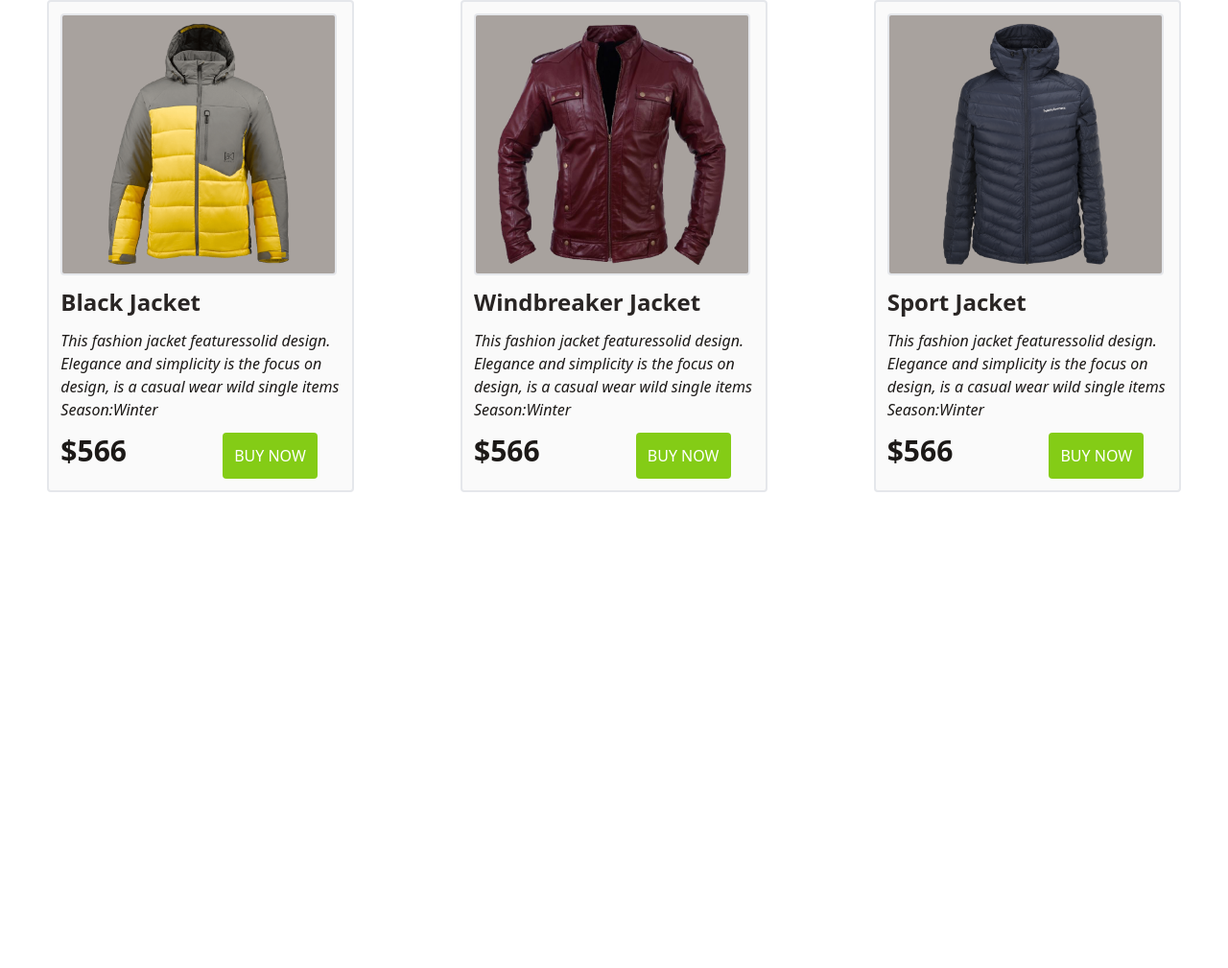
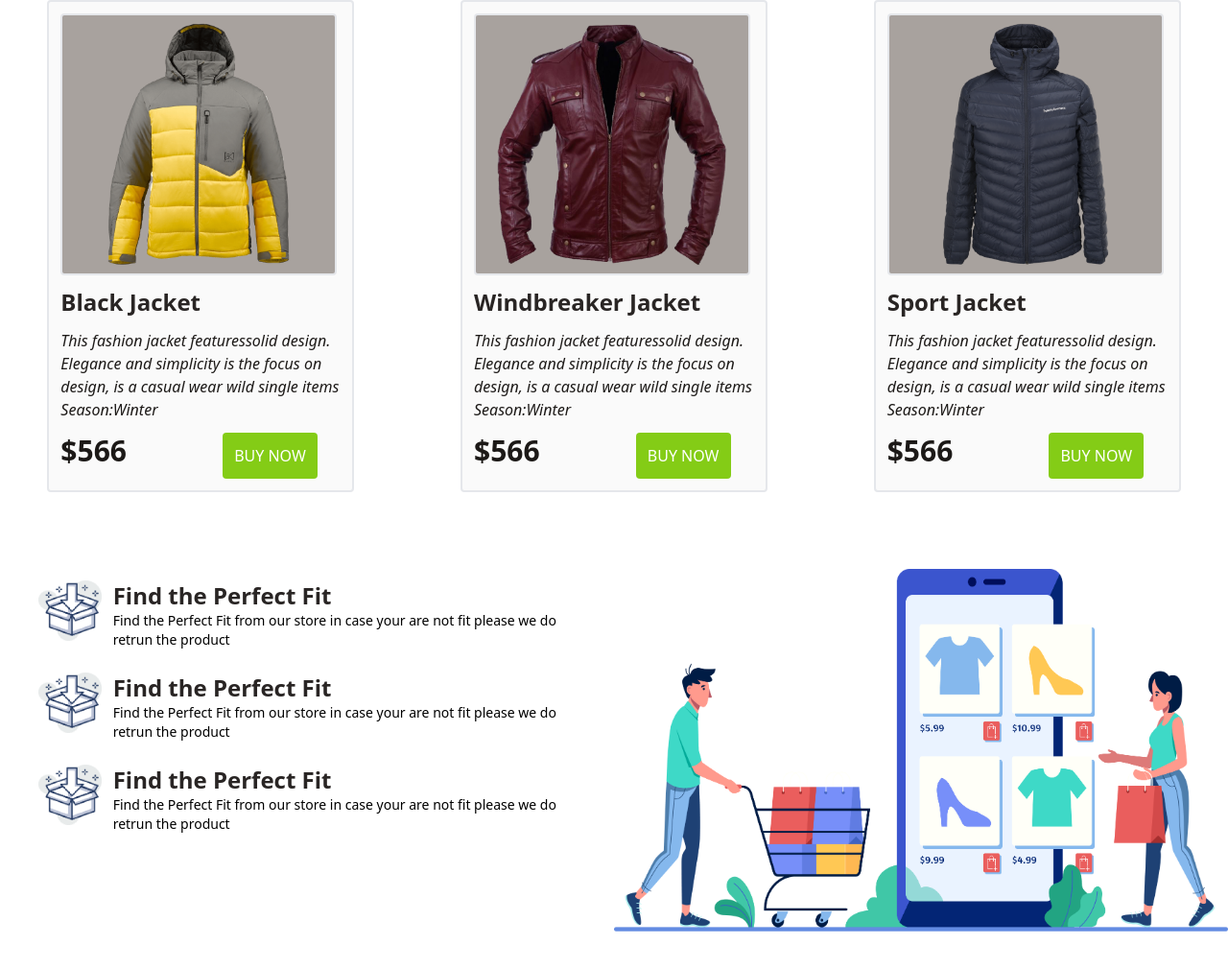
Before and after one commit to srabon0/penguin-tailwind, a plain HTML site: page index.html in a window 1280 px wide. Shown: the part 1425-2434 px from the top of the page at 96% size. Before the commit the page ends 1998 px from the top, so only its background shows below. Drawn offline with nearby package versions, Linux system fonts and the light colour scheme.

Commit message:
review section order

```diff
--- a/index.html
+++ b/index.html
@@ -146,6 +146,39 @@
 
 
       </section>
+      <section class="container grid sm:grid-cols-2 mx-auto my-10 py-5">
+        <div class="reviews order-2 sm:order-2 items-center">
+          <div class="flex reviews mx-10 py-3">
+            <div class="w-20"><img class="object-cover" src="images/box.png" alt=""></div>
+            <div class="ml-3">
+              <h2 class="text-2xl font-semibold text-stone-800">Find the Perfect Fit</h2>
+              <p class="text-sm font-thin ">Find the Perfect Fit from our store in case your are not fit please we do retrun the product</p>
+            </div>
+
+          </div>
+
+          <div class="flex reviews  mx-10 py-3">
+            <div class="w-20"><img class="object-cover" src="images/box.png" alt=""></div>
+            <div class="ml-3">
+              <h2 class="text-2xl font-semibold text-stone-800">Find the Perfect Fit</h2>
+              <p class="text-sm font-thin ">Find the Perfect Fit from our store in case your are not fit please we do retrun the product</p>
+            </div>
+
+          </div>
+
+          <div class="flex reviews mx-10 py-3">
+            <div class="w-20"><img class="object-cover" src="images/box.png" alt=""></div>
+            <div class="ml-3">
+              <h2 class="text-2xl font-semibold text-stone-800">Find the Perfect Fit</h2>
+              <p class="text-sm font-thin ">Find the Perfect Fit from our store in case your are not fit please we do retrun the product</p>
+            </div>
+
+          </div>
+        </div>
+        <div class="order-1 sm:order-2">
+          <img src="images/shopping.png" alt="">
+        </div>
+      </section>
 
 
     </main>
```
